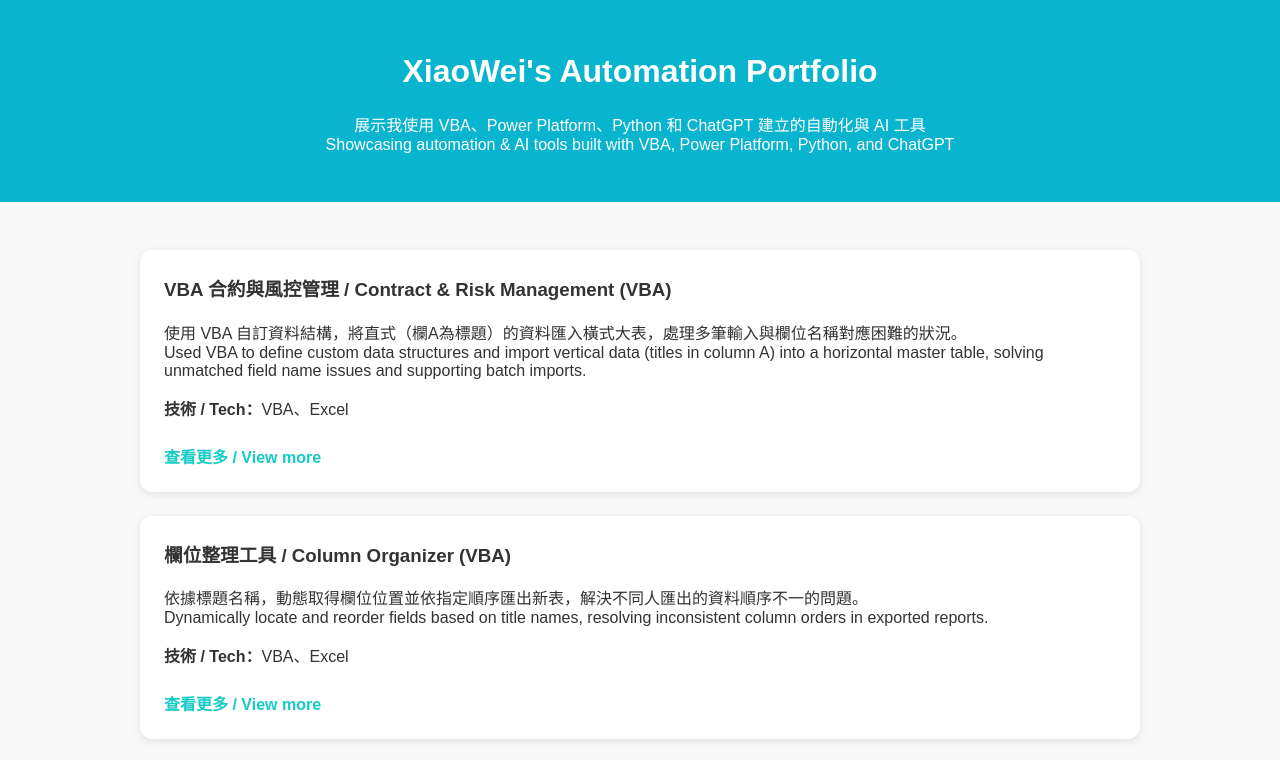
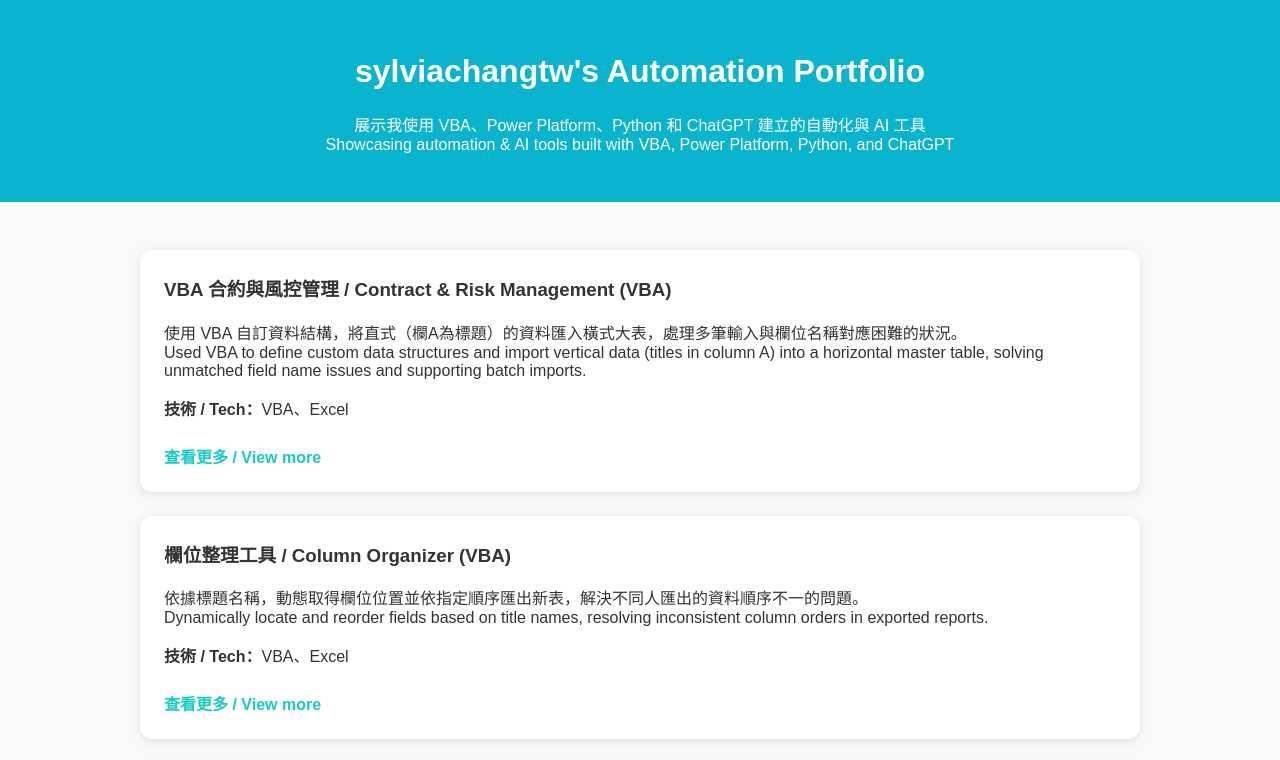
Before and after one commit to sylviachangtw/portfolio, a plain HTML site: page index.html in a window 1280 px wide. Shown: the top 760 px of the page. Drawn offline with Linux system fonts and the light colour scheme.

Commit message:
Update index.html

```diff
--- a/index.html
+++ b/index.html
@@ -53,7 +53,7 @@
 </head>
 <body>
   <header>
-    <h1>XiaoWei's Automation Portfolio</h1>
+    <h1>sylviachangtw's Automation Portfolio</h1>
     <p>展示我使用 VBA、Power Platform、Python 和 ChatGPT 建立的自動化與 AI 工具<br/>Showcasing automation & AI tools built with VBA, Power Platform, Python, and ChatGPT</p>
   </header>
 
```
